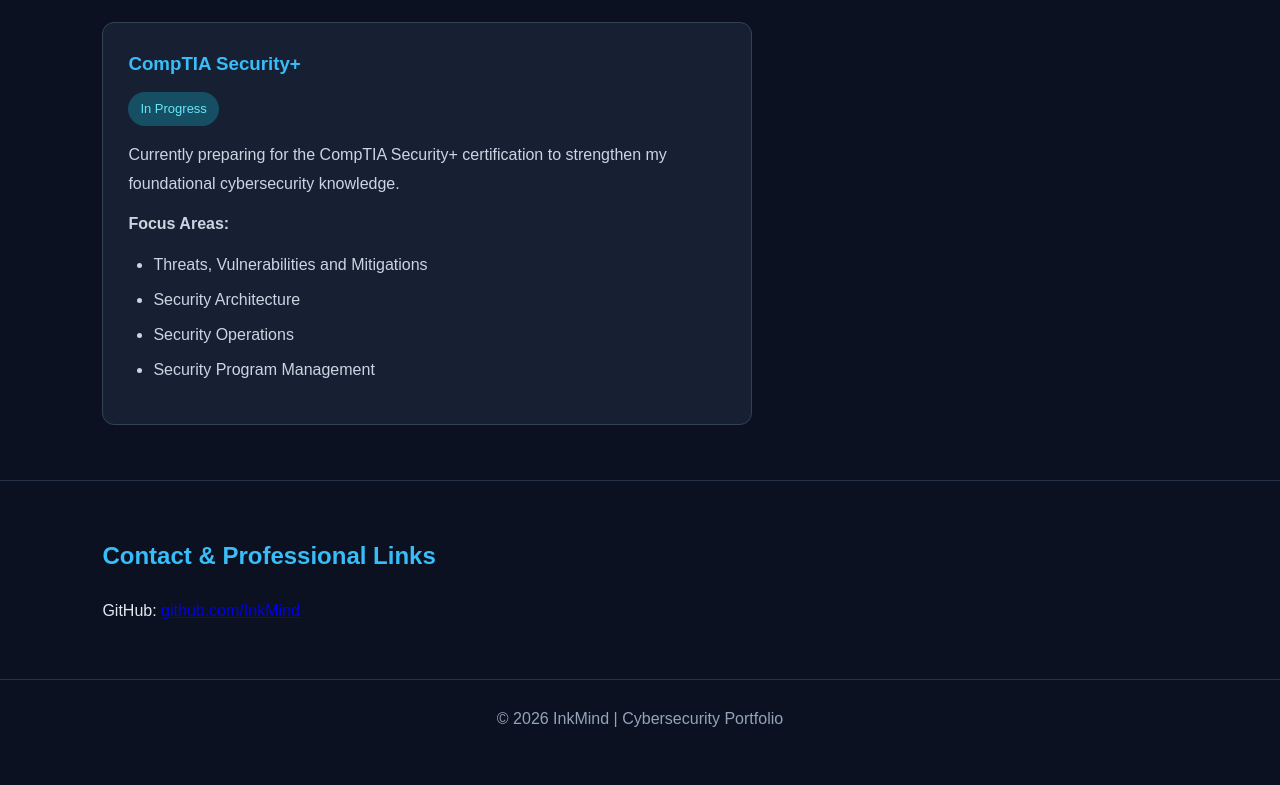
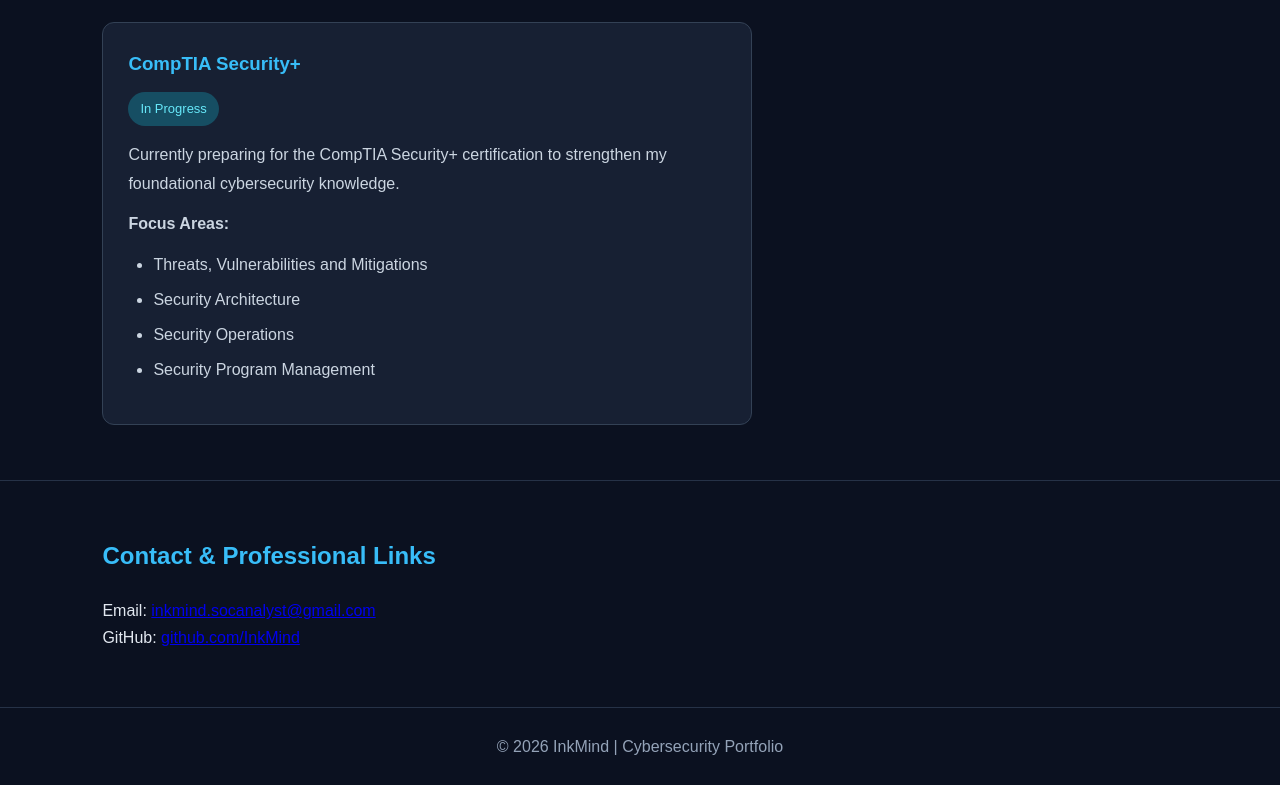
Before and after one commit to InkMind/inkmind.github.io, a plain HTML site: page index.html in a window 1280 px wide. Shown: the part 1776-2561 px from the top of the page. Before the commit the page ends 2534 px from the top, so only its background shows below. Drawn offline with Linux system fonts and the light colour scheme; no server answers.

Commit message:
Add professional email to contact section
Added email contact information to the contact section.

```diff
--- a/index.html
+++ b/index.html
@@ -405,7 +405,12 @@
 
         <section id="contact">
             <h2>Contact & Professional Links</h2>
-
+ <p>
+        Email:
+        <a href="mailto:inkmind.socanalyst@gmail.com">
+            inkmind.socanalyst@gmail.com
+        </a>
+    </p>
             <p>
                 GitHub:
                 <a href="https://github.com/InkMind">
```
